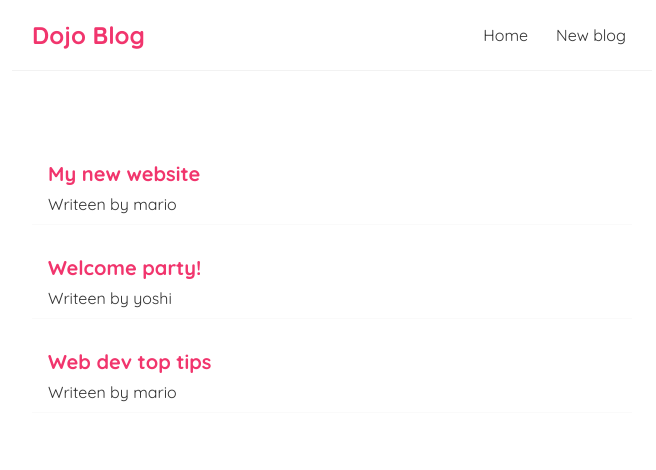
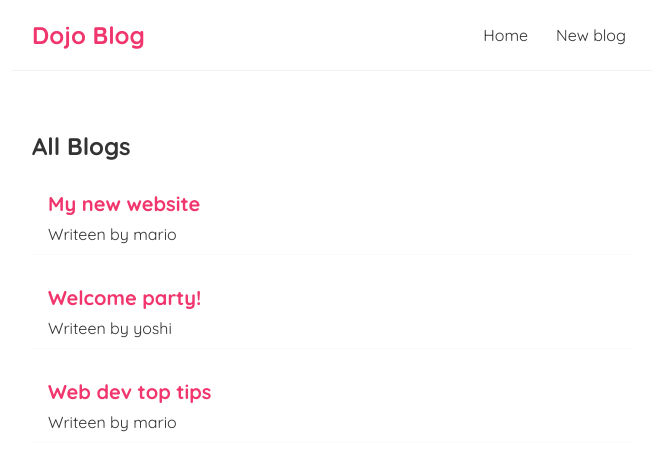
Before and after one commit to Njengak11/Dojo, a React (Create React App) app: page / in a window 1280 px wide. Shown: the top 470 px of the page, without its empty margins (308-964 px from the left). Built offline with nearby package versions, Linux system fonts and the light colour scheme.

Commit message:
added props

```diff
--- /dev/null
+++ b/src/BlogList.js
@@ -0,0 +1,18 @@
+const BlogList = ({blogs,title}) => {
+
+
+
+    return (
+        <div className='blog-list'>
+            <h2>{title}</h2>
+            {blogs.map((blog) => (
+                <div className='blog-preview' key={blogs.id}>
+                    <h2>{blog.title}</h2>
+                    <p>Writeen by {blog.author}</p>
+                </div>
+            ))}
+        </div>
+      );
+}
+
+export default BlogList;
--- a/src/Home.js
+++ b/src/Home.js
@@ -1,4 +1,5 @@
 import { useState } from "react";
+import BlogList from "./BlogList";
 
 const Home = () => {
 
@@ -10,12 +11,7 @@ const Home = () => {
 
     return (
         <div className='home'>
-            {blogs.map((blog) => (
-                <div className='blog-preview' key={blogs.id}>
-                    <h2>{blog.title}</h2>
-                    <p>Writeen by {blog.author}</p>
-                </div>
-            ))}
+            <BlogList blogs={blogs} title='All Blogs'/>
         </div>
      );
 }
```
